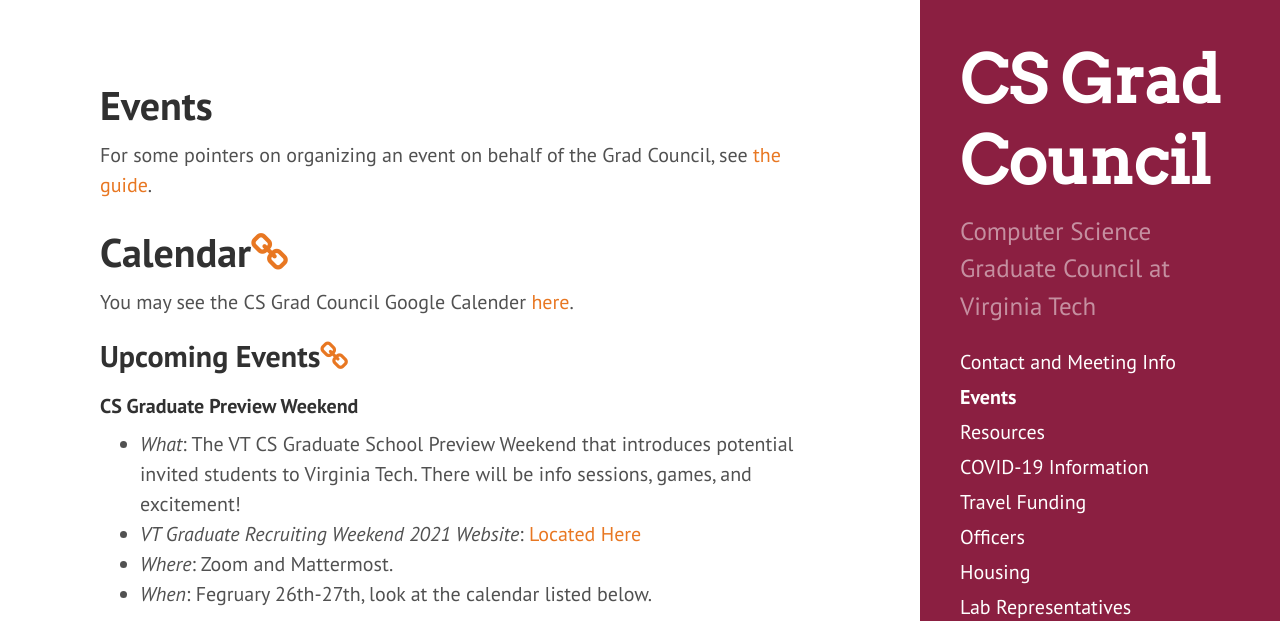
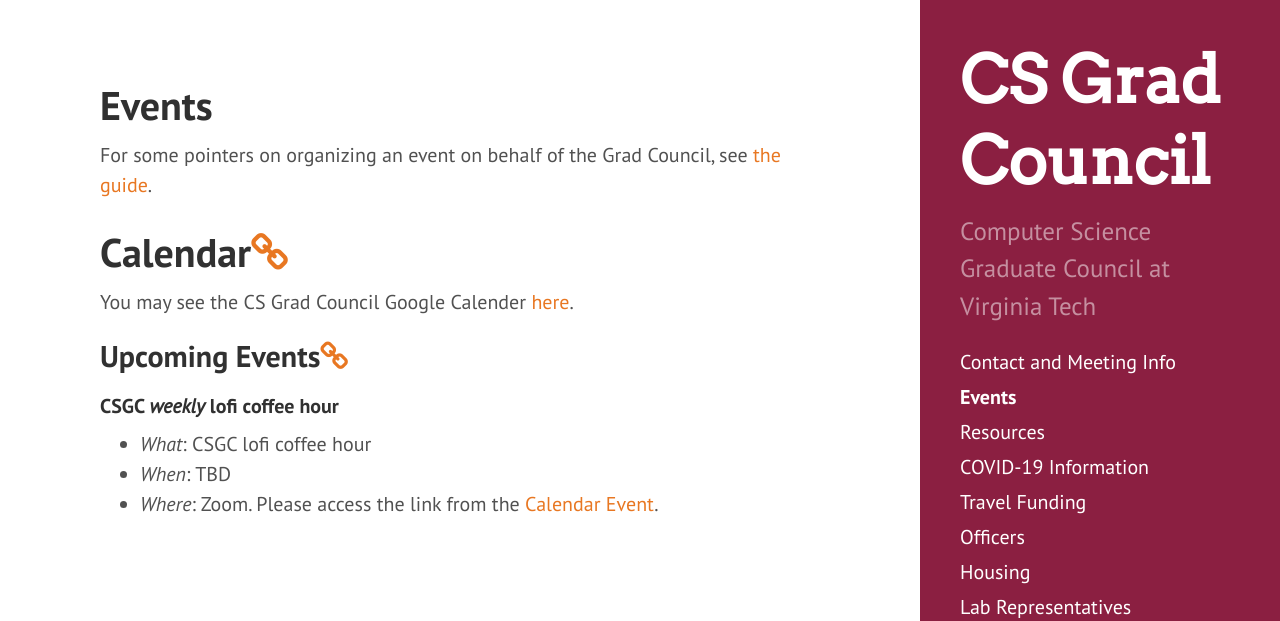
Before and after one commit to CSGraduateCouncil-VirginiaTech/csgc-website, a Jekyll site: the page built from events.md, in a window 1280 px wide and 1400 px high. Shown: the top 621 px of the window. Built offline with Jekyll 4.4.1, drawn with Linux system fonts in a browser that asks for light colours; some of the changed text lies outside the part shown.

Commit message:
Update events.md (#149)
* Update events.md

* Update Preview Weekends Event

Co-authored-by: Shakiba D <davari.shakiba@gmail.com>

```diff
--- a/events.md
+++ b/events.md
@@ -12,15 +12,6 @@
 
 ## <a name="UpcomingEvents"></a>Upcoming Events<a href="#UpcomingEvents"><i class="fa fa-link" aria-hidden="true"></i></a>
 
-#### CS Graduate Preview Weekend
-
-- *What*: The VT CS Graduate School Preview Weekend that introduces potential invited students to Virginia Tech. There will be info sessions, games, and excitement!
-- *VT Graduate Recruiting Weekend 2021 Website*: [Located Here](https://wordpress.cs.vt.edu/grweekend2021/)
-- *Where*: Zoom and Mattermost.
-- *When*: Fegruary 26th-27th, look at the calendar listed below.
-<iframe src="https://calendar.google.com/calendar/embed?height=600&amp;wkst=1&amp;bgcolor=%238b1f41&amp;ctz=America%2FNew_York&amp;src=Y19sZDg2aGtzbWR0ZmZraG9ycWRmMTdwaTE3NEBncm91cC5jYWxlbmRhci5nb29nbGUuY29t&amp;color=%233F51B5&amp;showTitle=1&amp;showTabs=0&amp;mode=AGENDA&amp;showPrint=0&amp;showNav=0&amp;showCalendars=0" style="border:solid 1px #777" width="800" height="600" frameborder="0" scrolling="no"></iframe>
-- *Slides*: Access with your VT account from [here](https://docs.google.com/presentation/d/1yTnX4F2pOPD4yp1xH9l1f3q6hJWwyFaiUEkseJaHkdw/preview).
--
 #### CSGC ***weekly*** lofi coffee hour
 
 - *What*: CSGC lofi coffee hour
@@ -40,6 +40,7 @@
 - *Where*: Zoom.
 - *Video*: Access with your VT account from [here](https://drive.google.com/file/d/1SF7MJm-ift1Yy9vKIeL1Bp7C5xASBWDJ/view?usp=sharing).
 - *Slides*: Access with your VT account from [here](https://drive.google.com/file/d/1L1Nudc3Uu3npVKqwud8AfNduQjH8bIWG/view?usp=sharing).
+
 
 #### Mentorship Event: Jan. 21st, 2021
 **Part 1: Mentor Training**
```
Also changed, not shown: other parts of events.md (+9 -0 lines).
